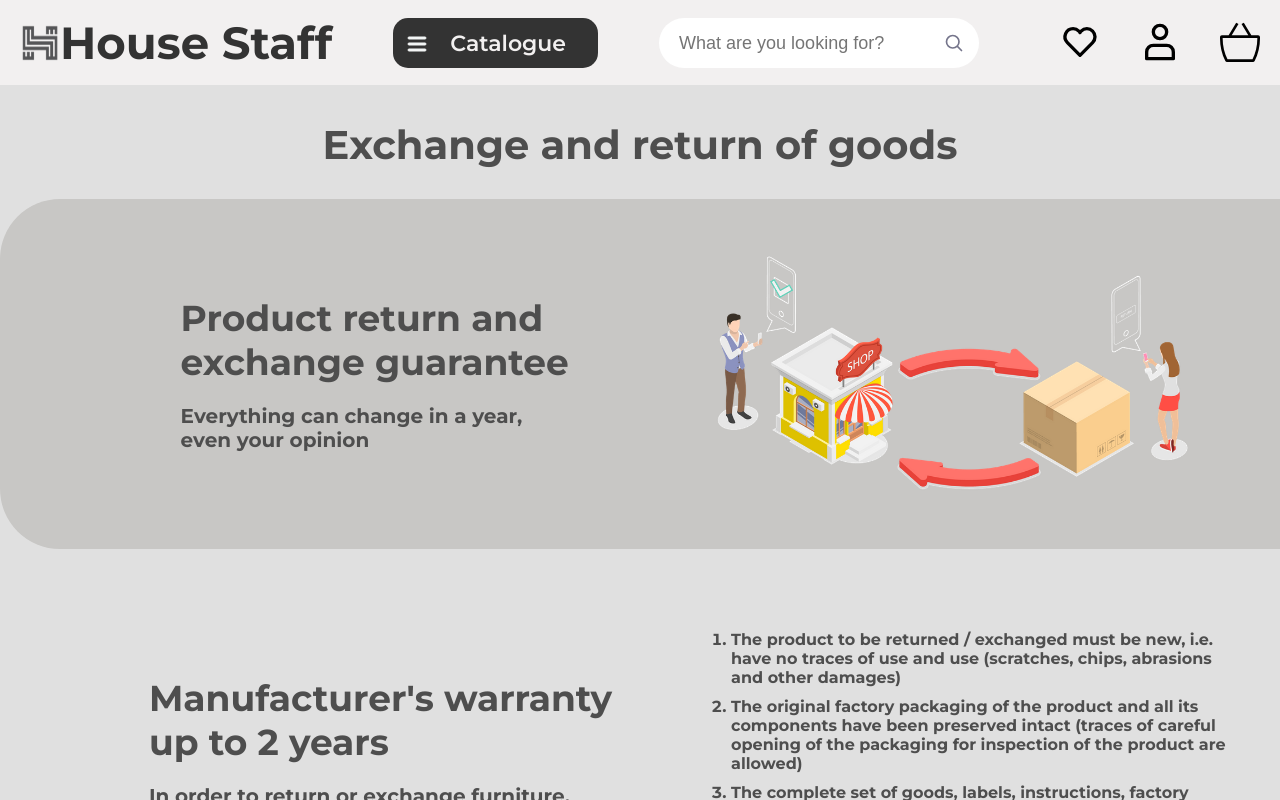
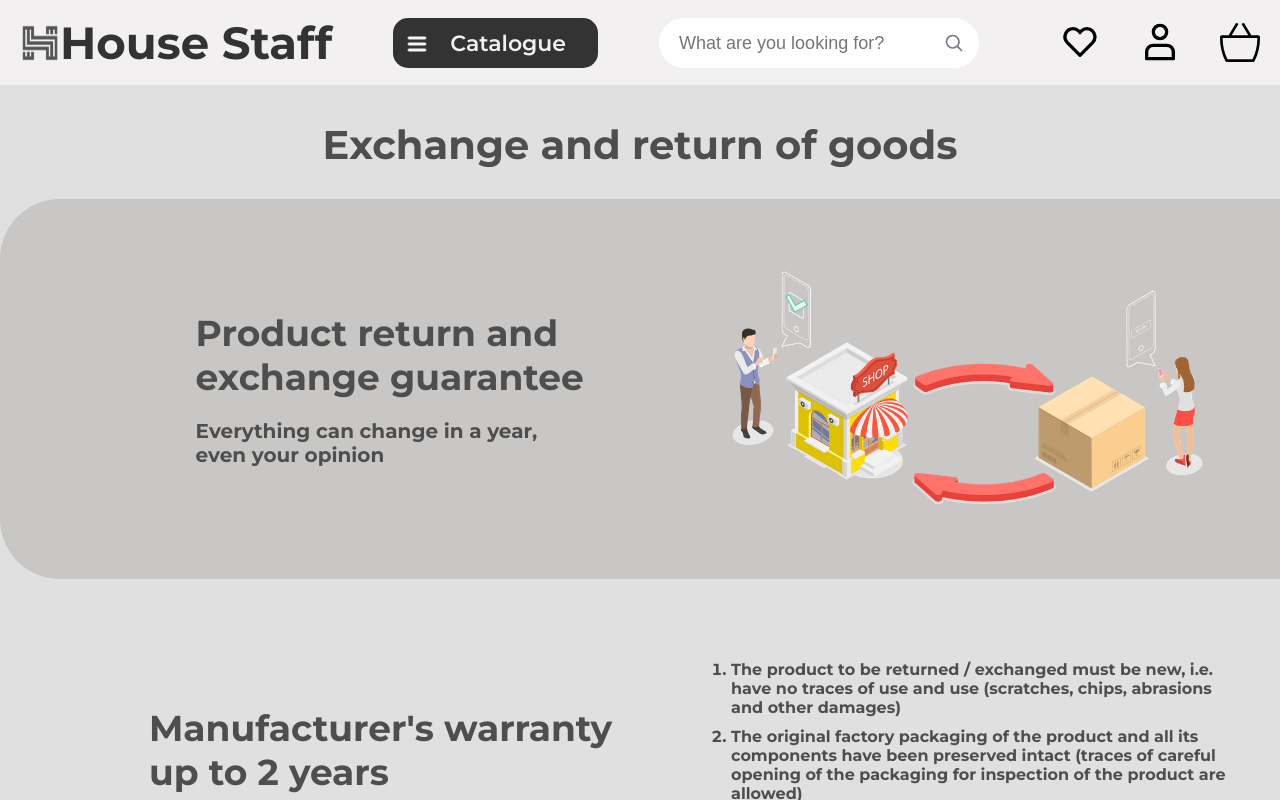
Before and after one commit to Dzhaman-Nazarii/furniture-store, a React (Create React App) app: page /exchange-return in a window 1280 px wide. Shown: the top 800 px of the page. Built offline with nearby package versions, Linux system fonts and the light colour scheme.

Commit message:
change padding in ExchangeAndReturn page

```diff
--- a/src/pages/exchangeAndReturn/ExchangeAndReturn.module.css
+++ b/src/pages/exchangeAndReturn/ExchangeAndReturn.module.css
@@ -9,7 +9,7 @@
 	height: 250px;
 	background-color: #c8c7c5;
 	border-radius: 60px;
-	padding: 50px;
+	padding: 65px;
 	display: flex;
 	align-items: center;
 	justify-content: space-evenly;
```
